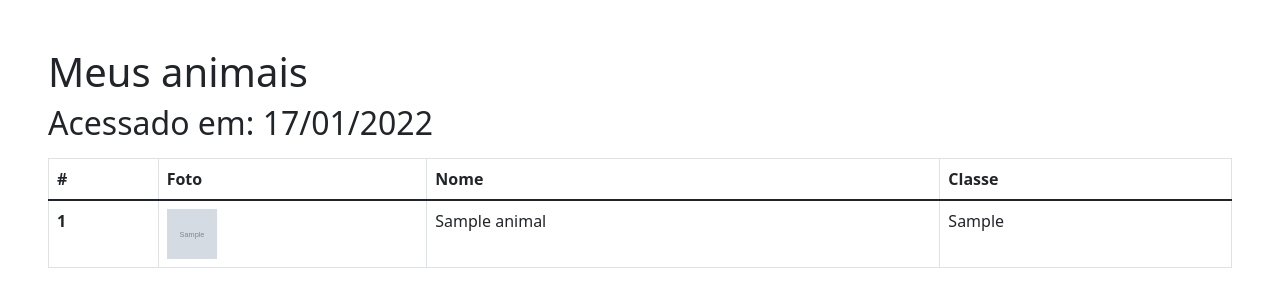
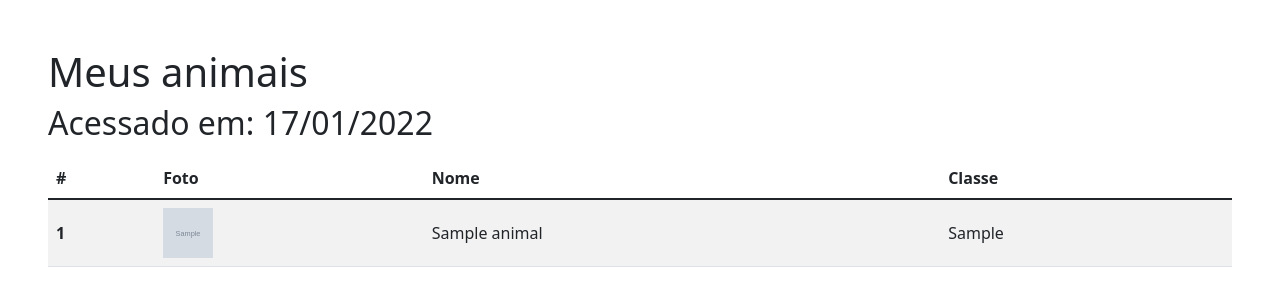
Before and after one commit to s-apps/dti-django-animais, a Django app: page / in a window 1280 px wide. Shown: the top 307 px of the page. Run offline with Django 3.2, Linux system fonts and the light colour scheme; tables that the repository leaves empty hold one stand-in row (values such as "Sample post"); grey boxes marked "Sample" are stand-in pictures; some libraries are stand-ins or nearby versions.

Commit message:
refactoring

```diff
--- a/templates/home.html
+++ b/templates/home.html
@@ -15,7 +15,7 @@
     <div class="p-5">
         <h1>Meus animais</h1>
         <h2>Acessado em: <span>{% data_acesso '%d/%m/%Y' %}</span></h2>
-        <table class="table table-bordered mt-3">
+        <table class="table table-striped mt-3">
             <thead>
                 <tr>
                     <th scope="col">#</th>
@@ -26,7 +26,7 @@
             </thead>
             <tbody>
                 {% for animal in animais %}
-                <tr>
+                <tr class="align-middle">
                     <th scope="row">{{ animal.id }}</th>
                     <td><img src="{% static 'animais/img/'|add:animal.foto %}"></td>
                     <td>{{ animal.nome }}</td>
```
